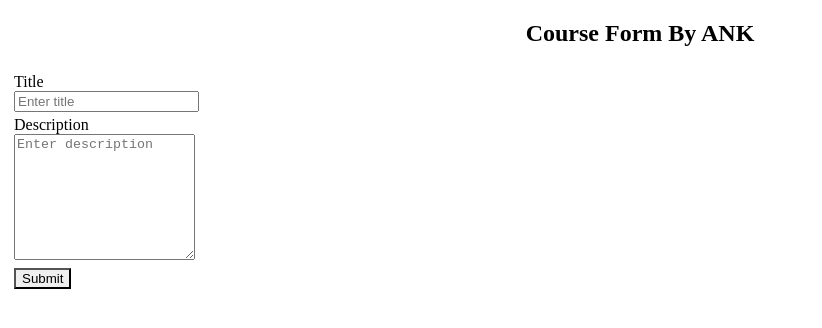
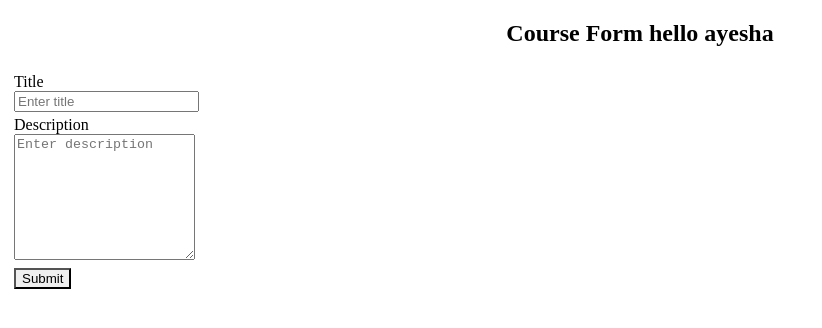
Before and after one commit to ayeshank/devops-monitoring-fe, a React (Vite) app in the folder frontend/: page / in a window 1280 px wide. Shown: the top 328 px of the page, without its empty margins (0-822 px from the left). Built offline with nearby package versions, Linux system fonts and the light colour scheme; the HTML template or start-up script is replaced by a standard one.

Commit message:
success pipeline test 3

```diff
--- a/frontend/src/components/course-form.tsx
+++ b/frontend/src/components/course-form.tsx
@@ -58,7 +58,7 @@ export const CourseForm = () => {
 
   return (
     <Container maxW="lg" mt={8}>
-      <Heading textAlign="center">Course Form By ANK</Heading>
+      <Heading textAlign="center">Course Form hello ayesha</Heading>
       <Box p={6} boxShadow="md" borderRadius="md">
         <form onSubmit={handleSubmit}>
           <FormControl id="title" mb={4}>
```
